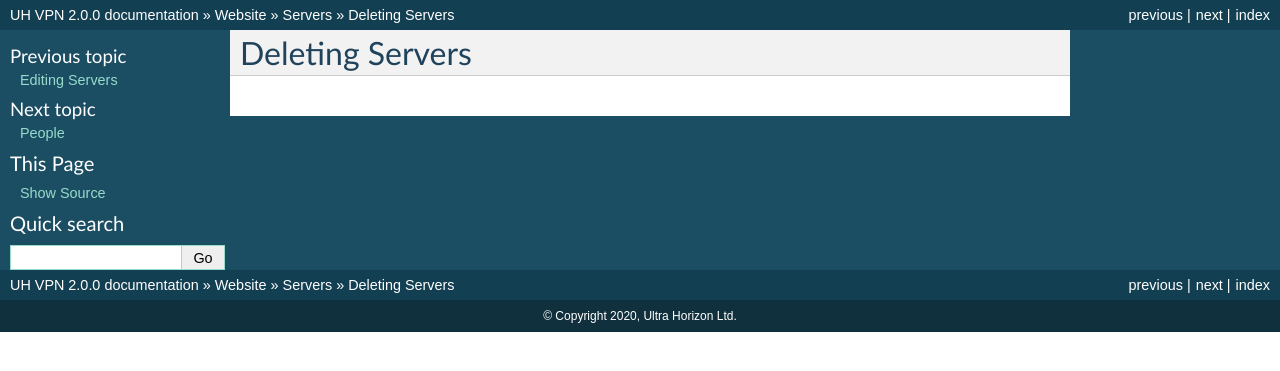
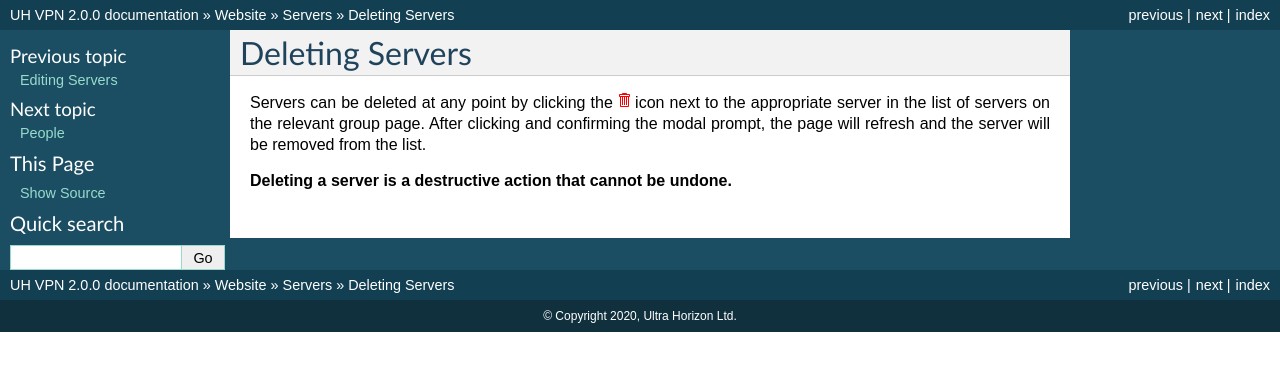
Before and after one commit to ultrahorizon/UH-VPN-Docs, a Sphinx documentation site: the page built from source/website/servers/deleting.rst, in a window 1280 px wide. Shown: the top 371 px of the page. Built offline with Sphinx 7.4.7, drawn with Linux system fonts in a browser that asks for light colours.

Commit message:
Add deleting servers page

```diff
--- a/source/website/groups/deleting.rst
+++ b/source/website/groups/deleting.rst
@@ -12,6 +12,6 @@ Any subscriptions tied to a deleted group will immediately cancel and a final bi
 taken at the end of the billing period.
 
 .. |delete_icon| image:: /_static/icons/trashcan.svg
-  :alt: Edit Icon
+  :alt: Delete Icon
 
 .. _management page: https://uh-vpn.com/manage
--- a/source/website/servers/deleting.rst
+++ b/source/website/servers/deleting.rst
@@ -1,2 +1,11 @@
 Deleting Servers
 ================
+
+Servers can be deleted at any point by clicking the |delete_icon| icon next to the appropriate
+server in the list of servers on the relevant group page. After clicking and confirming the
+modal prompt, the page will refresh and the server will be removed from the list.
+
+**Deleting a server is a destructive action that cannot be undone.**
+
+.. |delete_icon| image:: /_static/icons/trashcan.svg
+  :alt: Delete Icon
```
